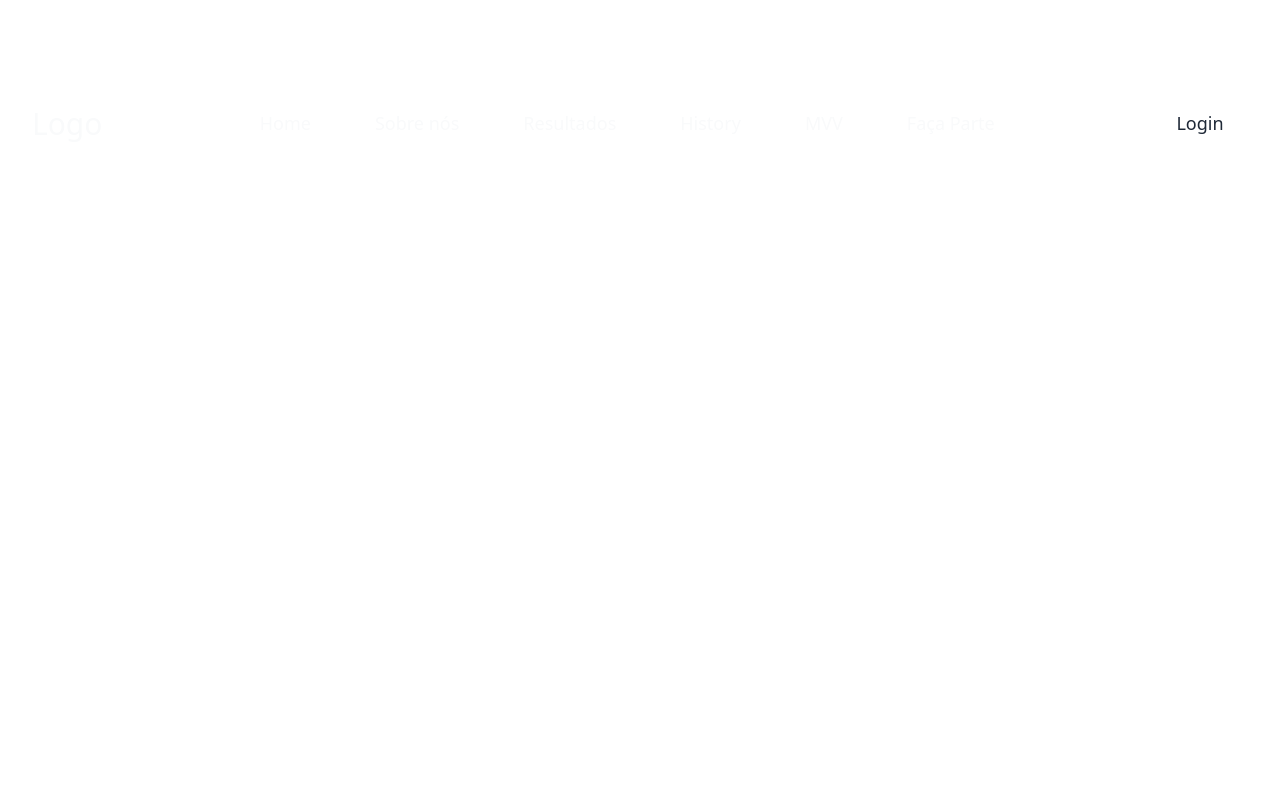
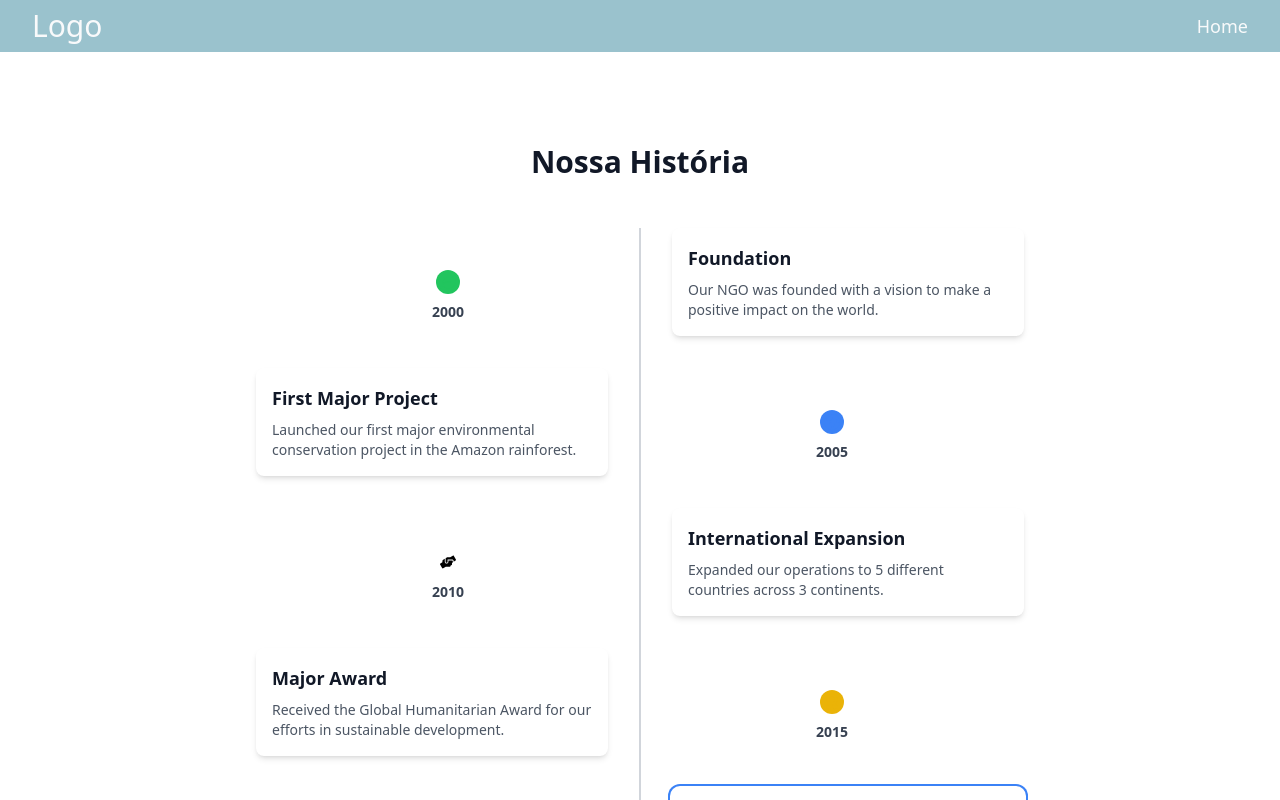
Before and after one commit to Marcone-Santos1/escrevendo_na_quarentena_landing, a React (Vite) app: page /history in a window 1280 px wide. Shown: the top 800 px of the page. Built offline with nearby package versions, Linux system fonts and the light colour scheme.

Commit message:
history page code done

```diff
--- a/src/Components/NavBar.tsx
+++ b/src/Components/NavBar.tsx
@@ -6,11 +6,13 @@ import {Link, useLocation} from "react-router-dom";
 
 import {NavLinksI} from "../Contracts/NavLinksI.ts";
 
-import Button from "./Button.tsx";
 import {isHomePage} from "../Helpers/Helper.ts";
 import {MENU_MIN_HEIGHT} from "../Constants/Conts.ts";
 
-export const NavBar = () => {
+interface NavBarProps {
+    activeColor: boolean,
+}
+export const NavBar = ({activeColor = false}: NavBarProps) => {
 
     const location = useLocation();
     const {pathname} = location;
@@ -28,13 +30,15 @@ export const NavBar = () => {
     })
 
     const navLinks: NavLinksI[] = [
-        {href: "/#home", label: "Home", externalLink: isHomePage(pathname) },
-        {href: "/#about-us", label: "Sobre nós", externalLink: isHomePage(pathname) },
-        {href: "/#our-results", label: "Resultados", externalLink: isHomePage(pathname) },
-        {href: "/history", label: "History", externalLink: true},
-        {href: "/#MVV", label: "MVV", externalLink: isHomePage(pathname) },
-        {href: "/#join", label: "Faça Parte", externalLink: isHomePage(pathname) },
+        {href: "/#home", label: "Home", externalLink: isHomePage(pathname), showInExternalPages: true },
+        {href: "/#about-us", label: "Sobre nós", externalLink: isHomePage(pathname), showInExternalPages: false },
+        {href: "/#our-results", label: "Resultados", externalLink: isHomePage(pathname), showInExternalPages: false },
+        {href: "/history", label: "História", externalLink: true, showInExternalPages: !isHomePage(pathname) },
+        {href: "/#MVV", label: "MVV", externalLink: isHomePage(pathname), showInExternalPages: false },
+        {href: "/#join", label: "Faça Parte", externalLink: isHomePage(pathname), showInExternalPages: false },
     ];
+
+    console.log(navLinks)
 
     const changeBackground = () => {
         if (window.scrollY >= MENU_MIN_HEIGHT) {
@@ -46,7 +50,7 @@ export const NavBar = () => {
 
     return (
         <>
-            <header className={`sm:px-8 px-4 py-2 z-10 w-full fixed ${!navbarScroll ? '' : 'bg-blue-light-xs'}`}>
+            <header className={`sm:px-8 px-4 py-2 z-10 w-full fixed ${!navbarScroll && !activeColor ? '' : 'bg-blue-light-xs'}`}>
                 <nav className="flex justify-between items-center max-container">
                     <Link
                         to={`/`}
@@ -55,12 +59,13 @@ export const NavBar = () => {
                         Logo
                     </Link>
 
-                    <ul className="flex-1 flex justify-center items-center gap-16 max-lg:hidden">
+                    <ul className={`flex-1 flex justify-end items-center max-lg:hidden ${navLinks.filter(item => item.showInExternalPages).length > 1 ? 'gap-16' : ''}`}>
                         {navLinks.map((item) => (
                             <li key={item.label}>
 
                                 {item.externalLink ? (
                                     <Link
+                                        hidden={!item.showInExternalPages}
                                         to={`${item.href}`}
                                         className={`font-montserrat leading-normal text-lg ${!navbarScroll ? 'text-gray-50' : 'text-gray-700'}`}
                                     >
@@ -80,14 +85,15 @@ export const NavBar = () => {
                         ))}
                     </ul>
 
-                    <div
-                        className="flex gap-2 text-lg leading-normal font-medium font-montserrat max-lg:hidden wide:mr-24">
-                        <Button className={
-                            `rounded-xl py-1.5 text-gray-800 ${navbarScroll ? 'bg-black text-gray-50' : 'bg-white'}`
-                        }>
-                            Login
-                        </Button>
-                    </div>
+                    {/*<div*/}
+                    {/*    className="flex gap-2 text-lg leading-normal font-medium font-montserrat max-lg:hidden wide:mr-24">*/}
+                    {/*    <Button className={*/}
+                    {/*        `rounded-xl py-1.5 text-gray-800 ${navbarScroll ? 'bg-black text-gray-50' : 'bg-white'}`*/}
+                    {/*    }>*/}
+                    {/*        Login*/}
+                    {/*    </Button>*/}
+                    {/*</div>*/}
+
                     <div
                         className="hidden max-lg:block cursor-pointer"
                         onClick={() => {
@@ -117,6 +123,7 @@ export const NavBar = () => {
                                 <li key={item.label}>
                                     {item.externalLink ? (
                                         <Link
+                                            hidden={!item.showInExternalPages}
                                             to={`${item.href}`}
                                             className="font-montserrat leading-normal text-lg text-gray-700"
                                         >
@@ -133,12 +140,12 @@ export const NavBar = () => {
                                     )}
                                 </li>
                             ))}
-                            <Button className={
-                                "bg-white rounded-xl py-1.5 text-gray-50" +
-                                (isMenuOpen && " bg-fuchsia-700")
-                            }>
-                                Login
-                            </Button>
+                            {/*<Button className={*/}
+                            {/*    "bg-white rounded-xl py-1.5 text-gray-50" +*/}
+                            {/*    (isMenuOpen && " bg-fuchsia-700")*/}
+                            {/*}>*/}
+                            {/*    Login*/}
+                            {/*</Button>*/}
                         </ul>
                     </nav>
                 </div>
--- a/src/Contracts/NavLinksI.ts
+++ b/src/Contracts/NavLinksI.ts
@@ -1,5 +1,6 @@
 export interface NavLinksI {
     href: string,
     label: string,
-    externalLink: boolean
+    externalLink: boolean,
+    showInExternalPages: boolean,
 }
--- a/src/Pages/HistoryPage.tsx
+++ b/src/Pages/HistoryPage.tsx
@@ -1,28 +1,137 @@
-// import {CardMetion} from "../Components/CardMetion.tsx";
 import {NavBar} from "../Components/NavBar.tsx";
+import {useEffect, useRef, useState} from "react";
+import {FaAward, FaGlobeAmericas, FaHandsHelping, FaLeaf} from "react-icons/fa";
+import {motion} from 'framer-motion';
+import {Footer} from "../Components/Footer.tsx";
 
 export const HistoryPage = () => {
+    const [activeIndex, setActiveIndex] = useState<number>(0);
+    const timelineRef = useRef<HTMLDivElement  | null>(null);
+
+    const milestones = [
+        {
+            year: 2000,
+            title: 'Foundation',
+            description: 'Our NGO was founded with a vision to make a positive impact on the world.',
+            icon: <FaLeaf className="text-green-500"/>,
+            type: 'foundation'
+        },
+        {
+            year: 2005,
+            title: 'First Major Project',
+            description: 'Launched our first major environmental conservation project in the Amazon rainforest.',
+            icon: <FaGlobeAmericas className="text-blue-500"/>,
+            type: 'project'
+        },
+        {
+            year: 2010,
+            title: 'International Expansion',
+            description: 'Expanded our operations to 5 different countries across 3 continents.',
+            icon: <FaHandsHelping className="text-purple-500"/>,
+            type: 'expansion'
+        },
+        {
+            year: 2015,
+            title: 'Major Award',
+            description: 'Received the Global Humanitarian Award for our efforts in sustainable development.',
+            icon: <FaAward className="text-yellow-500"/>,
+            type: 'achievement'
+        },
+        {
+            year: 2020,
+            title: '20th Anniversary',
+            description: 'Celebrated 20 years of making a difference with a virtual global conference.',
+            icon: <FaLeaf className="text-green-500"/>,
+            type: 'anniversary'
+        }
+    ];
+
+    useEffect(() => {
+        const handleScroll = () => {
+
+            const timeline = timelineRef.current;
+
+            if (!timeline) return;
+
+            const timelineRect = timeline.getBoundingClientRect();
+            const timelineItems = timeline.querySelectorAll('.timeline-item');
+
+            timelineItems.forEach((item, index) => {
+                const itemRect = item.getBoundingClientRect();
+                const itemMiddle = itemRect.top + itemRect.height / 2;
+
+                if (itemMiddle >= timelineRect.top && itemMiddle <= timelineRect.bottom) {
+                    setActiveIndex(index);
+                }
+            });
+        };
+
+        window.addEventListener('scroll', handleScroll);
+        return () => window.removeEventListener('scroll', handleScroll);
+    }, [timelineRef, setActiveIndex]);
+
+    const getTypeColor = (type: string) => {
+        switch (type) {
+            case 'foundation':
+                return 'bg-green-500';
+            case 'project':
+                return 'bg-blue-500';
+            case 'expansion':
+                return 'bg-purple-500';
+            case 'achievement':
+                return 'bg-yellow-500';
+            case 'anniversary':
+                return 'bg-green-500';
+            default:
+                return 'bg-gray-500';
+        }
+    };
+
     return (
         <>
-            <NavBar/>
+            <NavBar activeColor={true}/>
+            <div className="py-12 px-4 sm:px-6 lg:px-8" ref={timelineRef}>
+                <div className="max-w-3xl mx-auto mt-24">
+                    <h2 className="text-3xl font-extrabold text-gray-900 text-center mb-12">Nossa História</h2>
+                    <div className="relative">
+                        {milestones.map((milestone, index) => (
+                            <motion.div
+                                key={milestone.year}
+                                className={`timeline-item mb-8 flex items-center ${index % 2 === 0 ? 'flex-row-reverse' : ''}`}
+                                initial={{opacity: 0, y: 50}}
+                                animate={{opacity: 1, y: 0}}
+                                transition={{duration: 0.5, delay: index * 0.2}}
+                            >
+                                <div className={`w-1/2 ${index % 2 === 0 ? 'pl-8' : 'pr-8'}`}>
+                                    <motion.div
+                                        className={`p-4 bg-white rounded-lg shadow-md ${activeIndex === index ? 'ring-2 ring-offset-2 ring-blue-500' : ''}`}
+                                        whileHover={{scale: 1.05}}
+                                        transition={{type: 'spring', stiffness: 300}}
+                                    >
+                                        <h3 className="text-lg font-semibold text-gray-900">{milestone.title}</h3>
+                                        <p className="text-sm text-gray-600 mt-2">{milestone.description}</p>
+                                    </motion.div>
+                                </div>
+                                <div className="w-1/2 flex justify-center">
+                                    <div className="relative">
+                                        <div
+                                            className={`w-6 h-6 rounded-full ${getTypeColor(milestone.type)} flex items-center justify-center`}>
+                                            {milestone.icon}
+                                        </div>
+                                        <div
+                                            className="absolute top-8 left-1/2 transform -translate-x-1/2 text-sm font-semibold text-gray-700">
+                                            {milestone.year}
+                                        </div>
+                                    </div>
+                                </div>
+                            </motion.div>
+                        ))}
+                        <div className="absolute h-full w-0.5 bg-gray-300 left-1/2 transform -translate-x-1/2 top-0"></div>
+                    </div>
+                </div>
+            </div>
+            <Footer />
+        </>
 
-            <div className="mt-24 flex flex-col w-full gap-2 justify-center items-center lg:flex-row">
-                {/*<CardMetion*/}
-                {/*    name="Raissa"*/}
-                {/*    description="Lorem ipsum dolor sit amet, consectetur adipisicing elit. Aliquam fuga molestias quae quisquam sapiente totam vel! Aliquam aspernatur delectus earum ipsam iste minus neque ratione repellendus veniam vero! Exercitationem, fugit?"*/}
-                {/*    grade={940}*/}
-                {/*/>*/}
-                {/*<CardMetion*/}
-                {/*    name="Raissa"*/}
-                {/*    description="Lorem ipsum dolor sit amet, consectetur adipisicing elit. Aliquam fuga molestias quae quisquam sapiente totam vel! Aliquam aspernatur delectus earum ipsam iste minus neque ratione repellendus veniam vero! Exercitationem, fugit?"*/}
-                {/*    grade={940}*/}
-                {/*/>*/}
-                {/*<CardMetion*/}
-                {/*    name="Raissa"*/}
-                {/*    description="Lorem ipsum dolor sit amet, consectetur adipisicing elit. Aliquam fuga molestias quae quisquam sapiente totam vel! Aliquam aspernatur delectus earum ipsam iste minus neque ratione repellendus veniam vero! Exercitationem, fugit?"*/}
-                {/*    grade={940}*/}
-                {/*/>*/}
-            </div>
-        </>
-    )
-}
+    );
+};
--- a/src/Pages/HomePage.tsx
+++ b/src/Pages/HomePage.tsx
@@ -17,7 +17,7 @@ import PodCast from '/svg/Podcast.svg';
 export const HomePage = () => {
     return (
         <>
-            <NavBar/>
+            <NavBar activeColor={false}/>
 
             <HomeSection/>
 
--- a/src/main.tsx
+++ b/src/main.tsx
@@ -23,7 +23,7 @@ const router = createBrowserRouter([
 
 ReactDOM.createRoot(document.getElementById('root')!).render(
     <React.StrictMode>
-        <div className="min-h-[200vh]">
+        <div>
 
             <RouterProvider router={router} />
 
```
